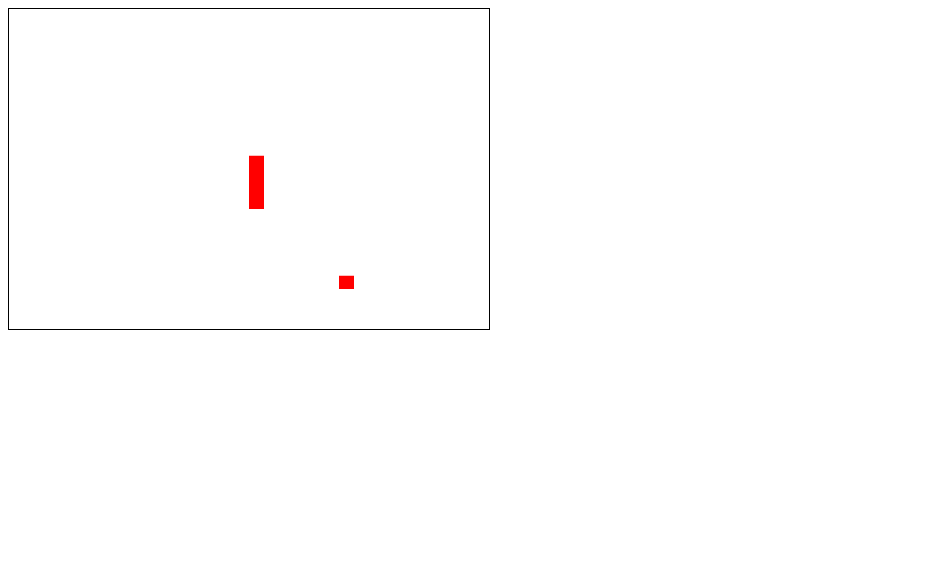
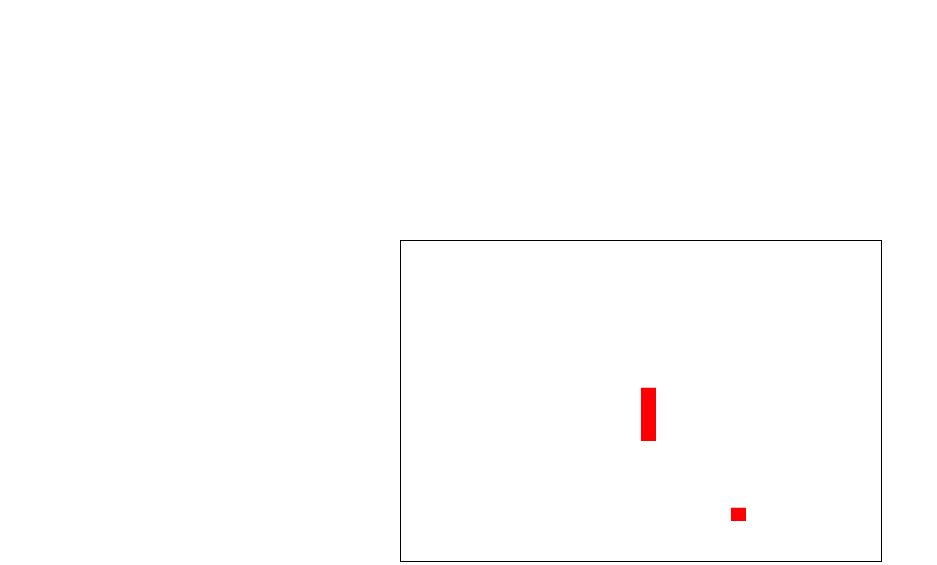
Before and after one commit to kreedz/snake, a plain HTML site: page index.html in a window 1280 px wide. Shown: the whole page, without its empty margins (0-937 px from the left). Drawn offline with Linux system fonts and the light colour scheme.

Commit message:
canvas in the center

```diff
--- a/style.css
+++ b/style.css
@@ -2,4 +2,10 @@ canvas {
     height: 320px;
     width: 480px;
     border: black solid 1px;
+    top: 50%;
+    left: 50%;
+    position: absolute;
+    margin-left: -240px;
+    margin-top: -160px;
+    text-align: center;
 }
```
